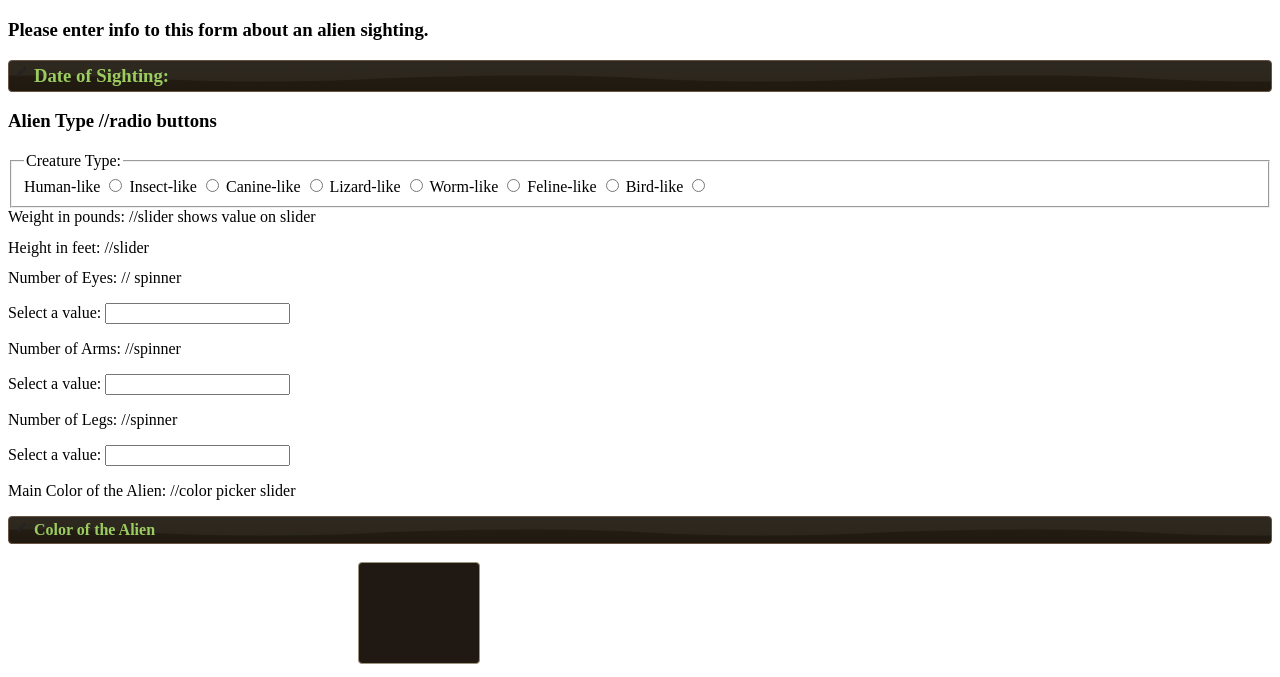
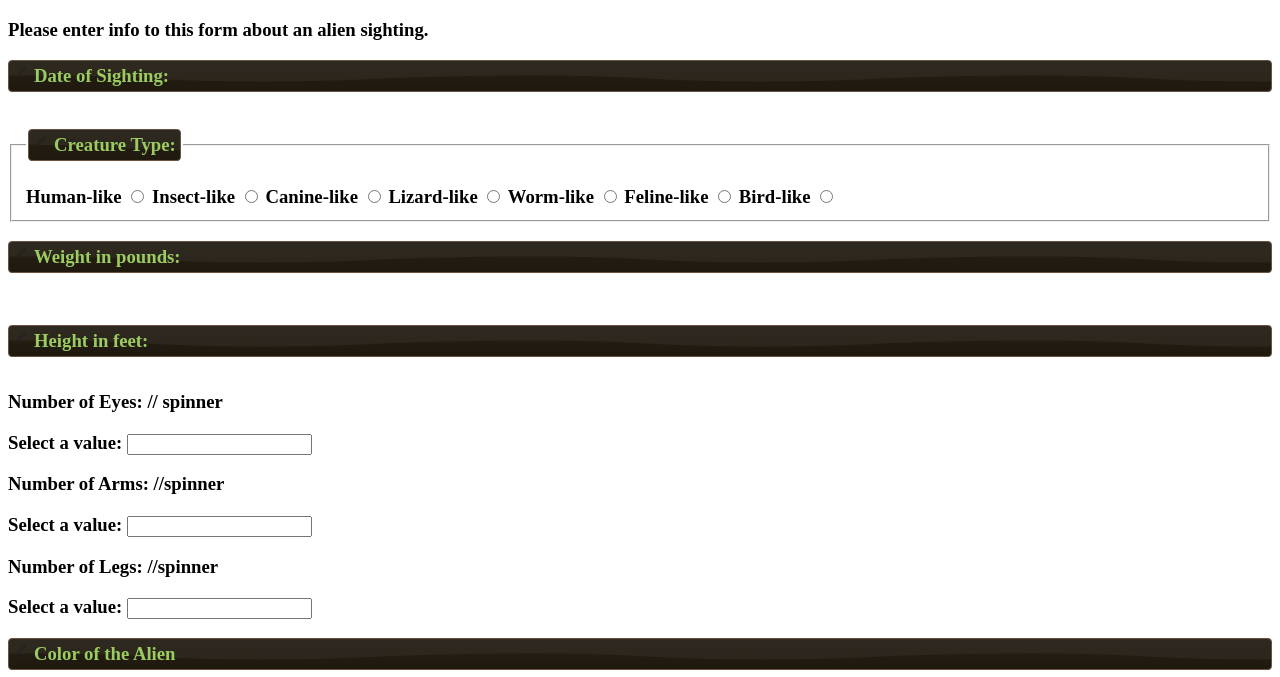
Before and after one commit to jena-lloyd/jena-lloyd.github.io, a plain HTML site: page jensbin/alienFormJAL.html in a window 1280 px wide. Shown: the part 61-738 px from the top of the page. Drawn offline with Linux system fonts and the light colour scheme.

Commit message:
test 4 changing labels

```diff
--- a/jensbin/alienFormJAL.html
+++ b/jensbin/alienFormJAL.html
@@ -27,13 +27,14 @@
             <span class="ui-icon ui-icon-pencil" style="float:left; margin:-2px 5px 0 0;"></span>
             Date of Sighting:
             </p>
-             <div id="datepicker"></div>
+            <div id="datepicker"></div>
 
-            Alien Type //radio buttons
-
-            <h2></h2>
             <fieldset>
-            <legend>Creature Type: </legend>
+            <legend>
+                <p class="ui-state-default ui-corner-all ui-helper-clearfix" style="padding:4px;">
+                <span class="ui-icon ui-icon-pencil" style="float:left; margin:-2px 5px 0 0;"></span>
+               Creature Type:
+                </p></legend>
             <label for="radio-1">Human-like</label>
             <input type="radio" name="radio-1" id="radio-1">
             <label for="radio-2">Insect-like</label>
@@ -50,12 +51,18 @@
             <input type="radio" name="radio-1" id="radio-7">
             </fieldset>
 
-            <label>Weight in pounds:</label> //slider shows value on slider
+            <p class="ui-state-default ui-corner-all ui-helper-clearfix" style="padding:4px;">
+                <span class="ui-icon ui-icon-pencil" style="float:left; margin:-2px 5px 0 0;"></span>
+                Weight in pounds:
+                </p>
             <div id="slider">
             <div id="custom-handle" class="ui-slider-handle"></div>
             </div>
 
-            Height in feet: //slider
+            <p class="ui-state-default ui-corner-all ui-helper-clearfix" style="padding:4px;">
+                <span class="ui-icon ui-icon-pencil" style="float:left; margin:-2px 5px 0 0;"></span>
+                Height in feet:
+                </p>
             <div id="slider">
             <div id="custom-handle" class="ui-slider-handle"></div>
             </div>
@@ -76,12 +83,11 @@
             <input id="spinner" name="value">
             </p>
 
-            Main Color of the Alien: //color picker slider
+
             <p class="ui-state-default ui-corner-all ui-helper-clearfix" style="padding:4px;">
             <span class="ui-icon ui-icon-pencil" style="float:left; margin:-2px 5px 0 0;"></span>
             Color of the Alien
             </p>
-
             <div id="red"></div>
             <div id="green"></div>
             <div id="blue"></div>
```
